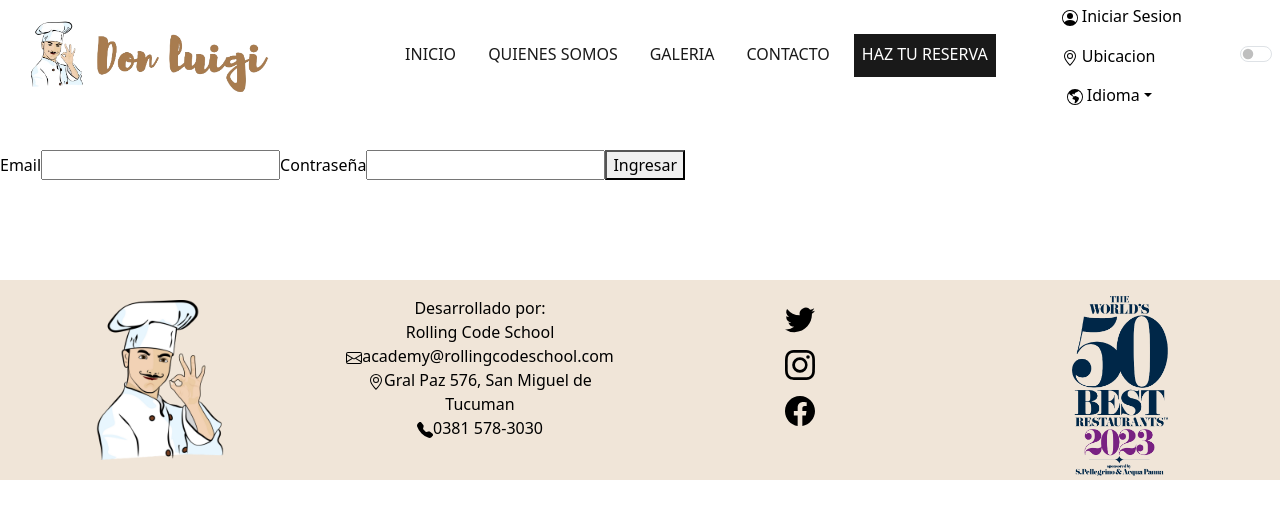
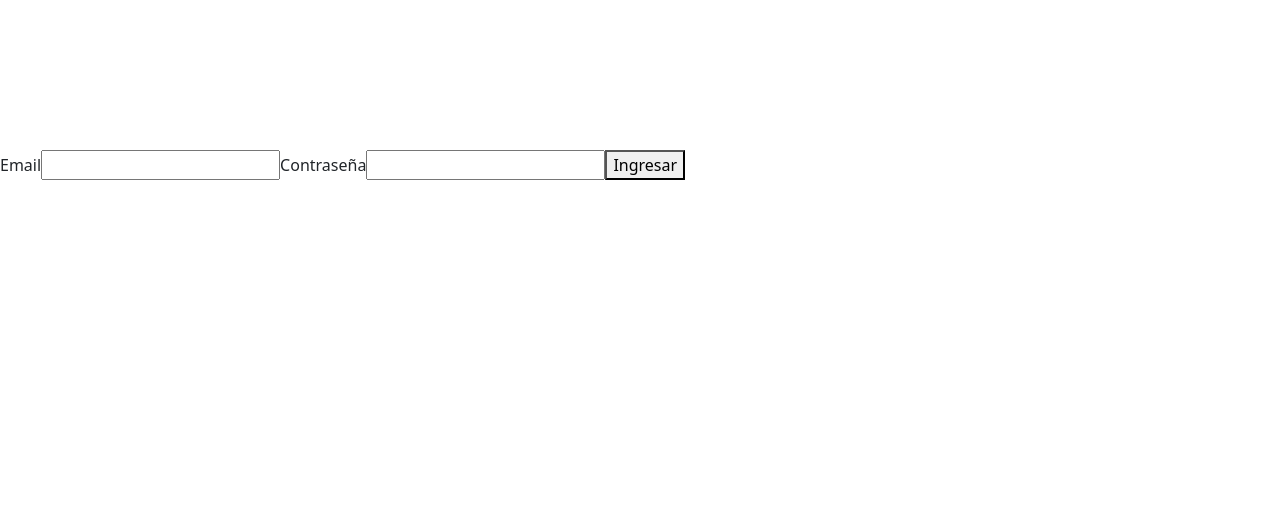
Before and after one commit to djauguust/Grupo2-TP3-Front-Restaurant-RollingCode, a React (Vite) app: page /login in a window 1280 px wide. Shown: the top 518 px of the page. Built offline with nearby package versions, Linux system fonts and the light colour scheme; data requests are answered from the project's data file.

Commit message:
agregado modo oscuro al navbar

```diff
--- a/src/App.jsx
+++ b/src/App.jsx
@@ -8,23 +8,13 @@ import { useState } from "react";
 
 function App() {
 
-  const [theme, settheme] = useState('claro')
 
-  const handleSwitch = (e) => {
-    if(e.target.checked){
-      settheme('oscuro')
-    }  else {
-      settheme('claro')
-    }
-  };
 
 
   return (
     <>
       <UserContext>
-        <Header handleSwitch={handleSwitch} theme={theme} />
         <RoutesNavbar />
-        <Footer theme={theme} />
       </UserContext>
     </>
   );
--- a/src/components/footer/Footer.css
+++ b/src/components/footer/Footer.css
@@ -3,7 +3,7 @@
     margin-top: 100px;
 }
 .footeroscuro {
-    background-color: red;
+    background-color: #090909;
     margin-top: 100px;
 }
 .img-custom{
--- a/src/components/galeria/Galeria.css
+++ b/src/components/galeria/Galeria.css
@@ -1,5 +1,5 @@
 .body-galeriaclaro{
-    background-color: #B08D59;
+    background-color: white;
 }
 
 .body-galeriaoscuro{
@@ -7,7 +7,7 @@
 }
 
 .titulo-galeria{
-    color: white;
+    color: #B08D59;
 }
 
 .grid-item{
--- a/src/main.jsx
+++ b/src/main.jsx
@@ -2,7 +2,6 @@ import React from 'react'
 import ReactDOM from 'react-dom/client'
 import App from './App.jsx'
 import { BrowserRouter } from "react-router-dom"
-import './Main.css';
 
 
 
--- a/src/pages/PaginaPrincipal.jsx
+++ b/src/pages/PaginaPrincipal.jsx
@@ -30,6 +30,7 @@ const PaginaPrincipal = () => {
     <Menu theme={theme}/>
     <Reviews theme={theme}/>
     <Galeria theme={theme}/>
+    <Footer theme={theme} />
     </>
   )
 }
```
Also changed, not shown: src/Main.css (deleted).
